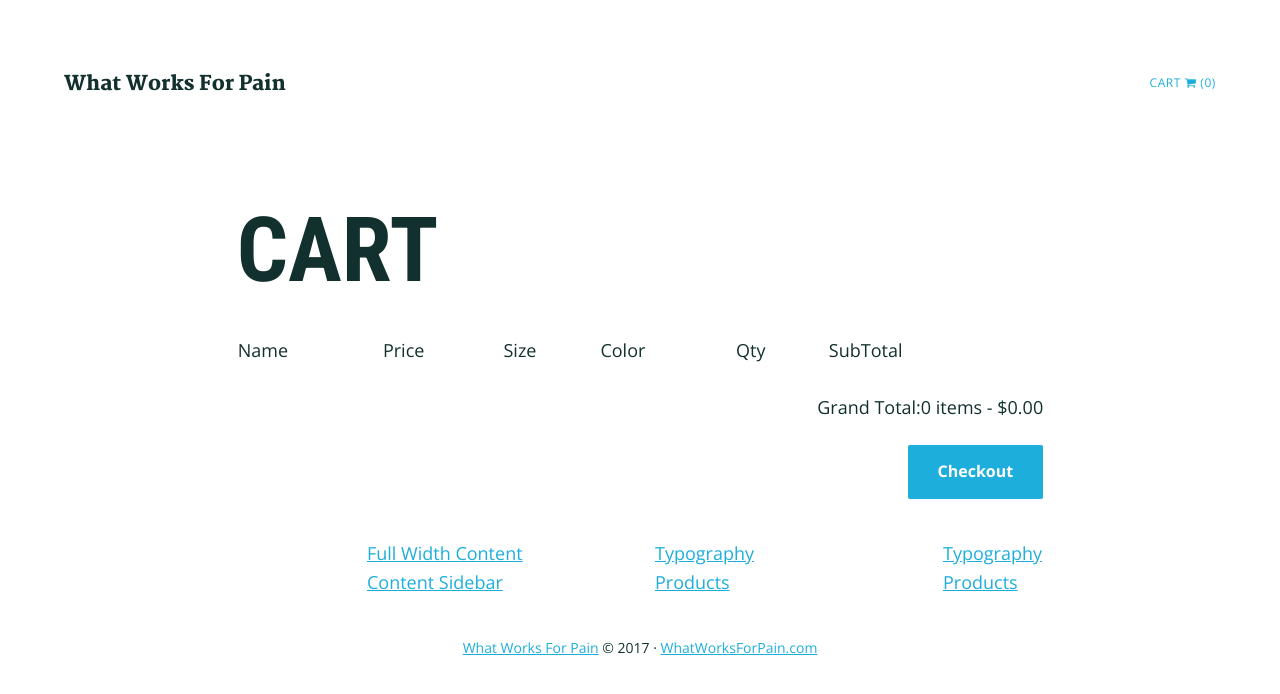
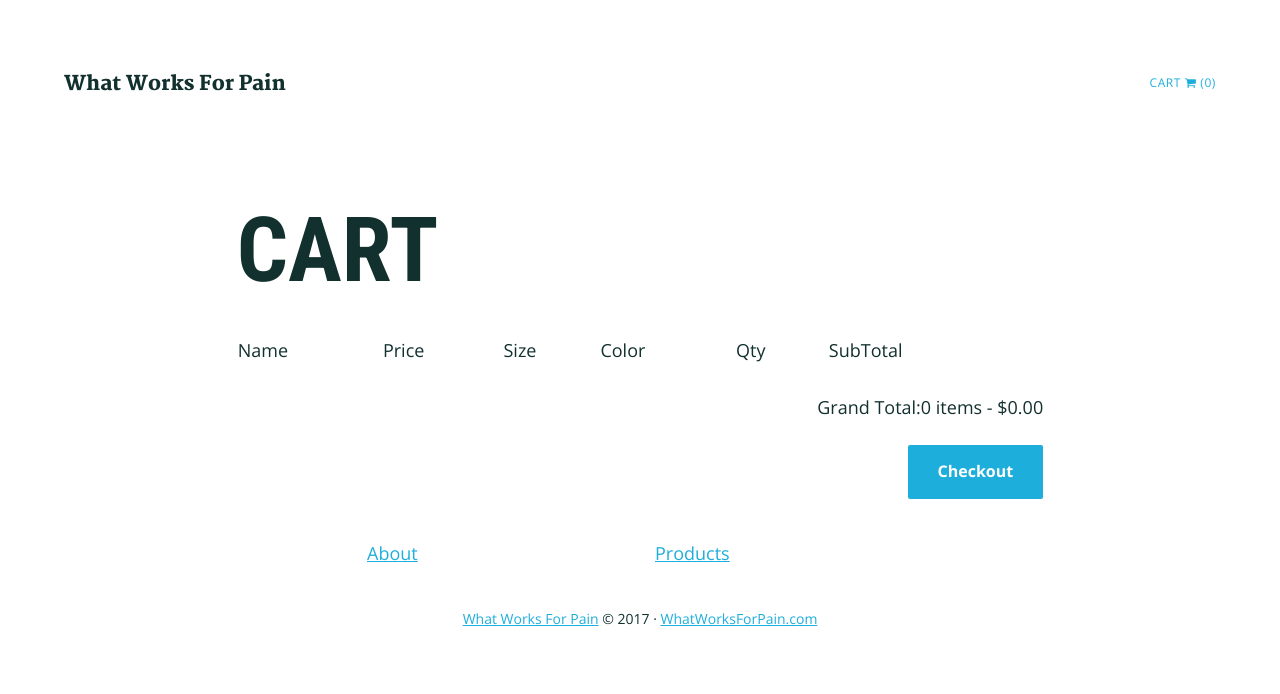
Before and after one commit to WhatWorksForPain/WhatWorksForPain, a Jekyll site: the page built from cart.html, in a window 1280 px wide. Shown: the top 694 px of the page. Built offline with Jekyll 4.4.1, drawn with Linux system fonts in a browser that asks for light colours; nearby versions of some CDN libraries.

Commit message:
next next c

```diff
--- a/_includes/footer-widgets.html
+++ b/_includes/footer-widgets.html
@@ -36,8 +36,7 @@
     <div class="footer-widget-2">
       <section class="widget editable">
         <ul class="menu">
-          <li class="menu-item"><a href="/about/" itemprop="url">Full Width Content</a></li>
-          <li class="menu-item"><a href="/markup-html-tags-and-formatting/" itemprop="url">Content Sidebar</a></li>
+          <li class="menu-item"><a href="/about/" itemprop="url">About</a></li>
         </ul>
       </section>
     </div>
@@ -45,7 +44,6 @@
     <div class="footer-widget-3">
       <section class="widget editable">
         <ul class="menu">
-          <li class="menu-item"><a href="/typography/" itemprop="url">Typography</a></li>
           <li class="menu-item"><a href="/products/" itemprop="url">Products</a></li>
         </ul>
       </section>
@@ -54,8 +52,6 @@
     <div class="footer-widget-4">
       <section class="widget editable">
         <ul class="menu">
-          <li class="menu-item"><a href="/typography/" itemprop="url">Typography</a></li>
-          <li class="menu-item"><a href="/products/" itemprop="url">Products</a></li>
         </ul>
       </section>
     </div>
```
